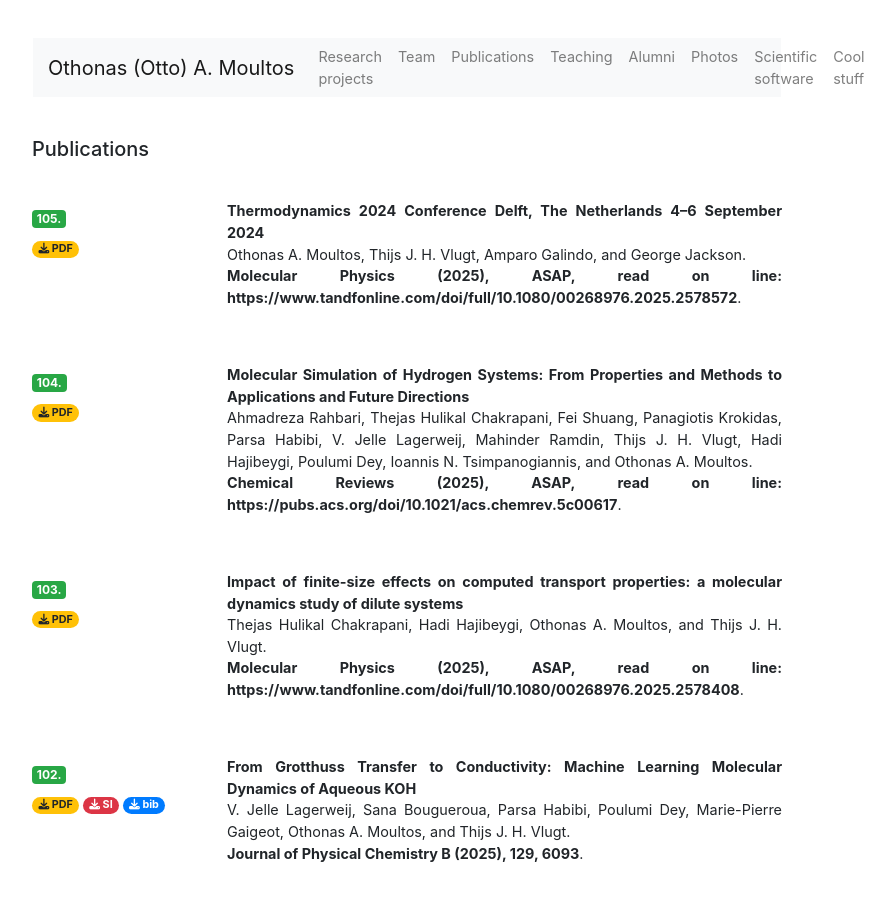
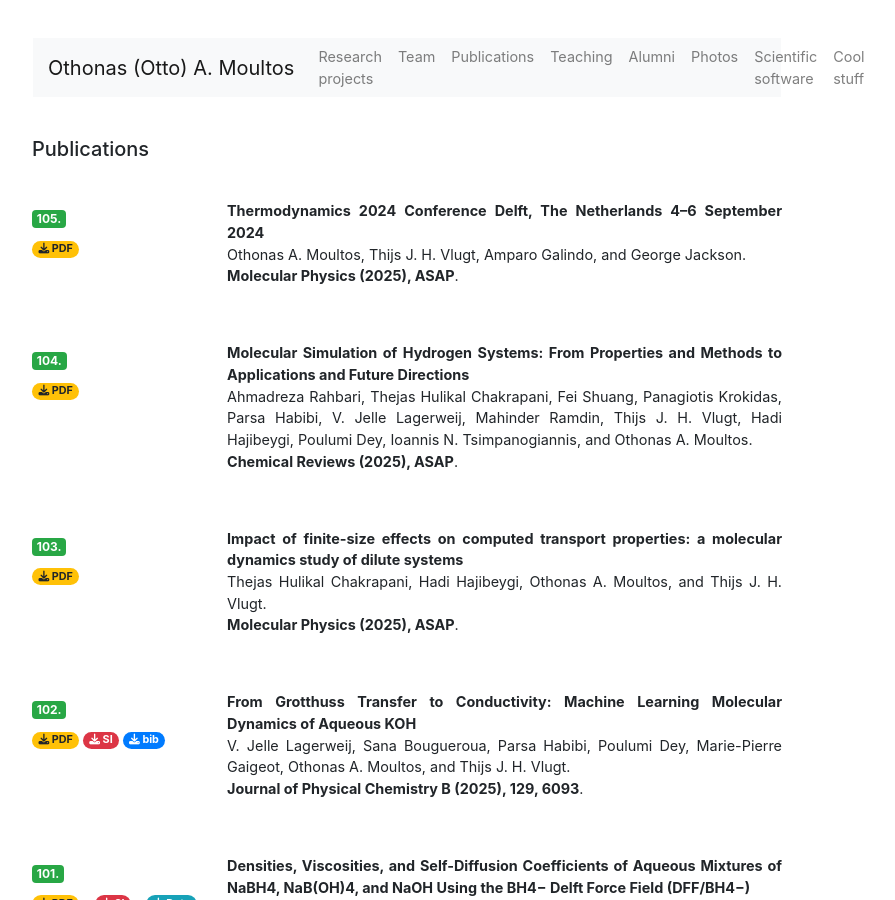
Before and after one commit to omoultosEthTuDelft/web, a Jekyll site: the page built from publications/index.md, in a window 1280 px wide and 900 px high. Shown: the whole window, without its empty margins (233-1128 px from the left). Built offline with Jekyll 4.4.1, drawn with Linux system fonts in a browser that asks for light colours; nearby versions of some CDN libraries.

Commit message:
tempPdfs

```diff
--- a/publications/index.md
+++ b/publications/index.md
@@ -6,7 +6,7 @@ publications:
   - { number: "105.",
     title: "Thermodynamics 2024 Conference Delft, The Netherlands 4–6 September 2024",
     authors: "Othonas A. Moultos, Thijs J. H. Vlugt, Amparo Galindo, and George Jackson",
-    venue: "Molecular Physics (2025), ASAP, read on line: https://www.tandfonline.com/doi/full/10.1080/00268976.2025.2578572",
+    venue: "Molecular Physics (2025), ASAP",
     pdf: "assets/temp/105.pdf"
     #,
     # bib: "assets/publications/bib/102.Lagerweij_JPCB_2025_129_6093.bib"
@@ -14,7 +14,7 @@ publications:
   - { number: "104.",
     title: "Molecular Simulation of Hydrogen Systems: From Properties and Methods to Applications and Future Directions",
     authors: "Ahmadreza Rahbari, Thejas Hulikal Chakrapani, Fei Shuang, Panagiotis Krokidas, Parsa Habibi, V. Jelle Lagerweij, Mahinder Ramdin, Thijs J. H. Vlugt, Hadi Hajibeygi, Poulumi Dey, Ioannis N. Tsimpanogiannis, and Othonas A. Moultos",
-    venue: "Chemical Reviews (2025), ASAP, read on line: https://pubs.acs.org/doi/10.1021/acs.chemrev.5c00617",
+    venue: "Chemical Reviews (2025), ASAP",
     pdf: "assets/temp/104.pdf"
     ,
     # bib: "assets/publications/bib/102.Lagerweij_JPCB_2025_129_6093.bib"
@@ -22,7 +22,7 @@ publications:
   - { number: "103.",
     title: "Impact of finite-size effects on computed transport properties: a molecular dynamics study of dilute systems",
     authors: "Thejas Hulikal Chakrapani, Hadi Hajibeygi, Othonas A. Moultos, and Thijs J. H. Vlugt",
-    venue: "Molecular Physics (2025), ASAP, read on line: https://www.tandfonline.com/doi/full/10.1080/00268976.2025.2578408",
+    venue: "Molecular Physics (2025), ASAP",
     pdf: "assets/temp/103.pdf"
     ,
     # SI: "assets/publications/SI/102.Lagerweij_JPCB_2025_129_6093_SI.pdf",
```
